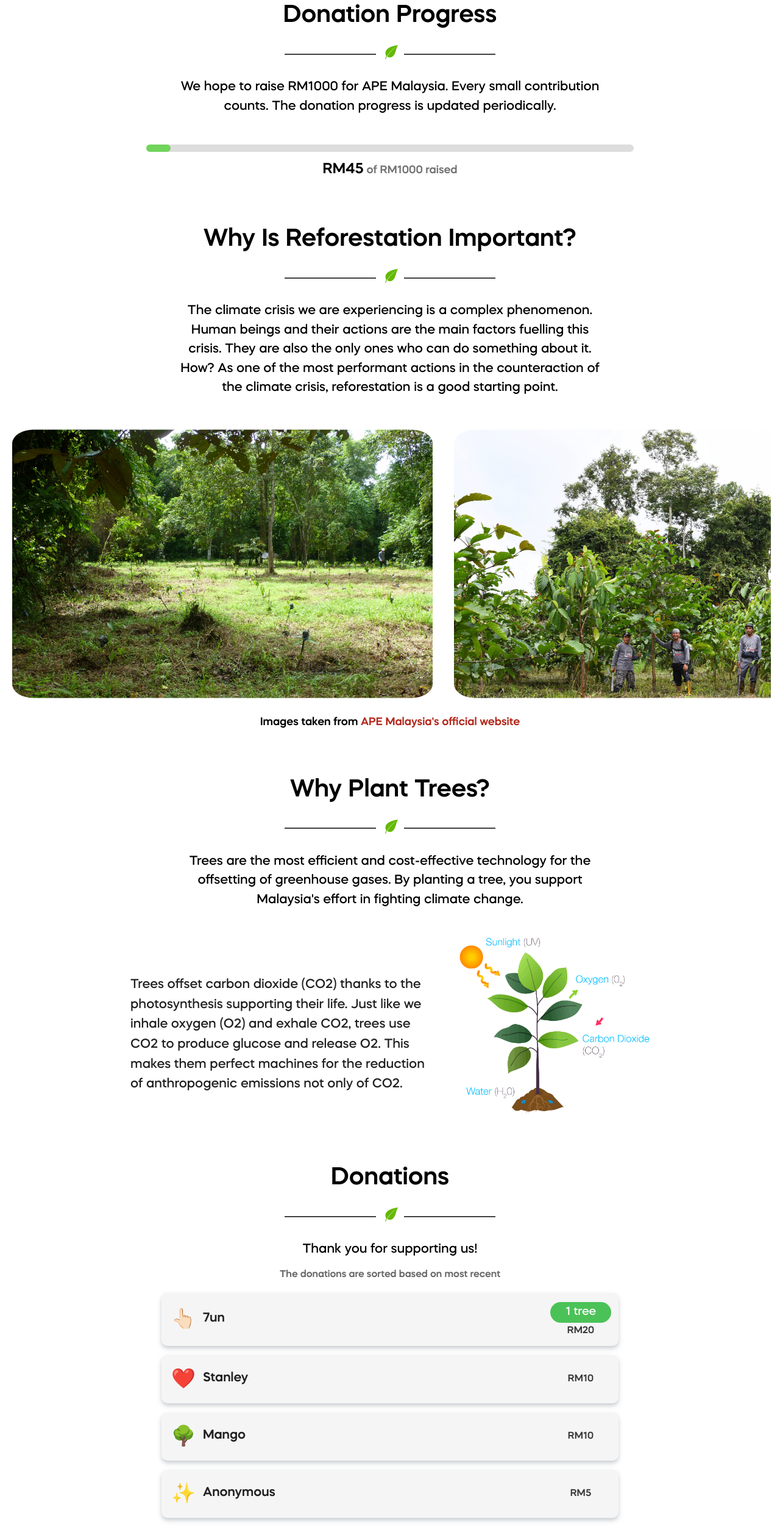
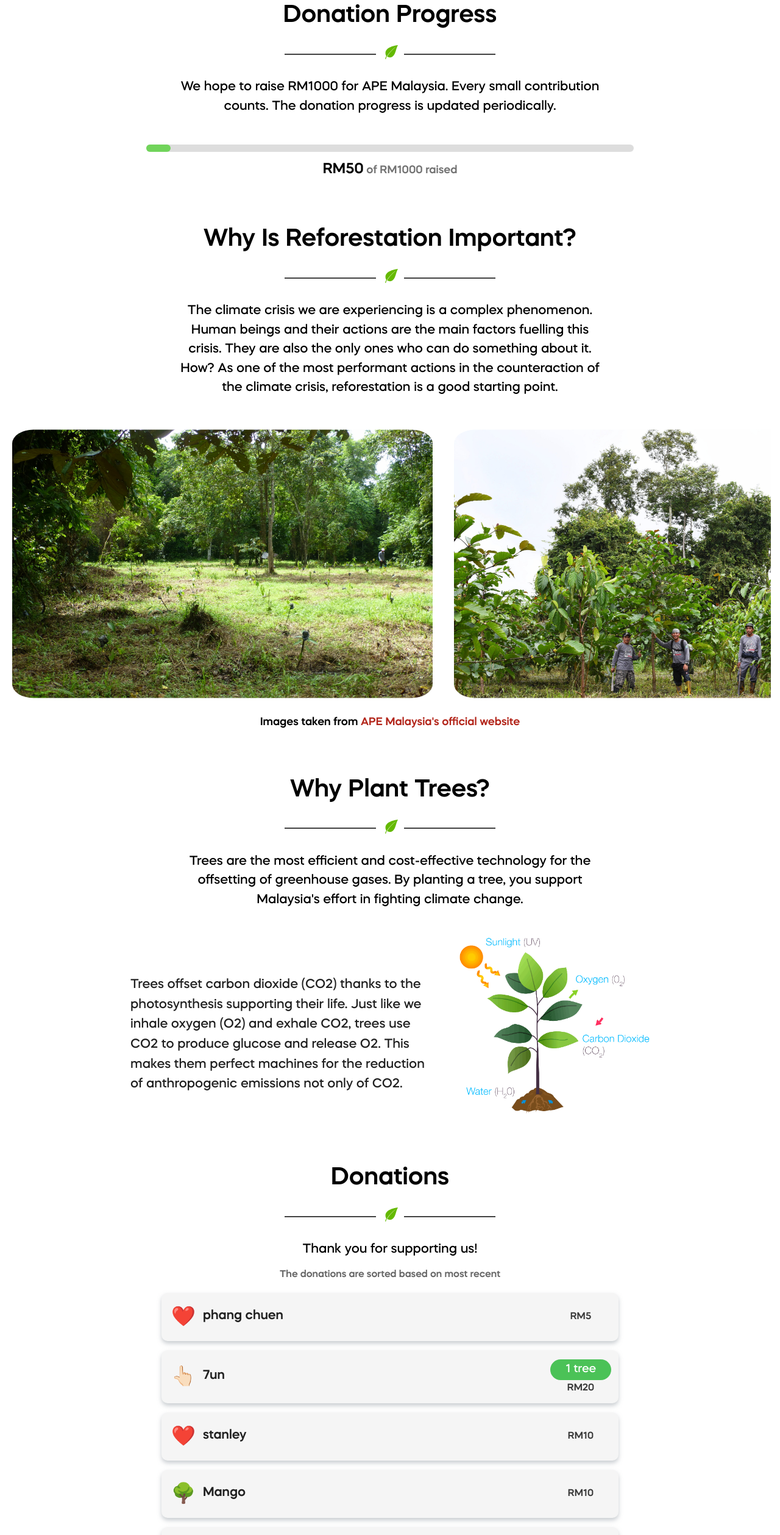
Before and after one commit to vrevolverrr/service-learning, a Next.js app: page /donate in a window 1280 px wide. Shown: the part 738-3255 px from the top of the page at 61% size. Built offline with nearby package versions, Linux system fonts and the light colour scheme.

Commit message:
:sparkles: update leaderboard

```diff
--- a/components/Leaderboard.js
+++ b/components/Leaderboard.js
@@ -27,8 +27,9 @@ export default function Leaderboard() {
         <p style={{color: "#666666"}}>The donations are sorted based on most recent</p>
         <div style={{height: '10px'}}/>
         <div className={styles.leaderboard}>
+            <LeaderboardItem name="phang chuen" amount={5} emoji='❤️'></LeaderboardItem>
             <LeaderboardItem name="7un" amount={20} emoji='👆🏻'></LeaderboardItem>
-            <LeaderboardItem name="Stanley" amount={10} emoji='❤️'></LeaderboardItem>
+            <LeaderboardItem name="stanley" amount={10} emoji='❤️'></LeaderboardItem>
             <LeaderboardItem name="Mango" amount={10} emoji='🌳'></LeaderboardItem>
             <LeaderboardItem name="Anonymous" amount={5} emoji='✨'></LeaderboardItem>
         </div>
--- a/pages/donate.js
+++ b/pages/donate.js
@@ -58,7 +58,7 @@ export default function Donate() {
                     </div>
                     <div style={{height: '15px'}}/>
                     <p style={{fontSize: '18px', color: '#737373'}}>
-                        <span style={{fontSize: '24px', color: '#000000'}}>RM45</span> of RM1000 raised</p>
+                        <span style={{fontSize: '24px', color: '#000000'}}>RM50</span> of RM1000 raised</p>
                 </div>
             </Section>
 
```
